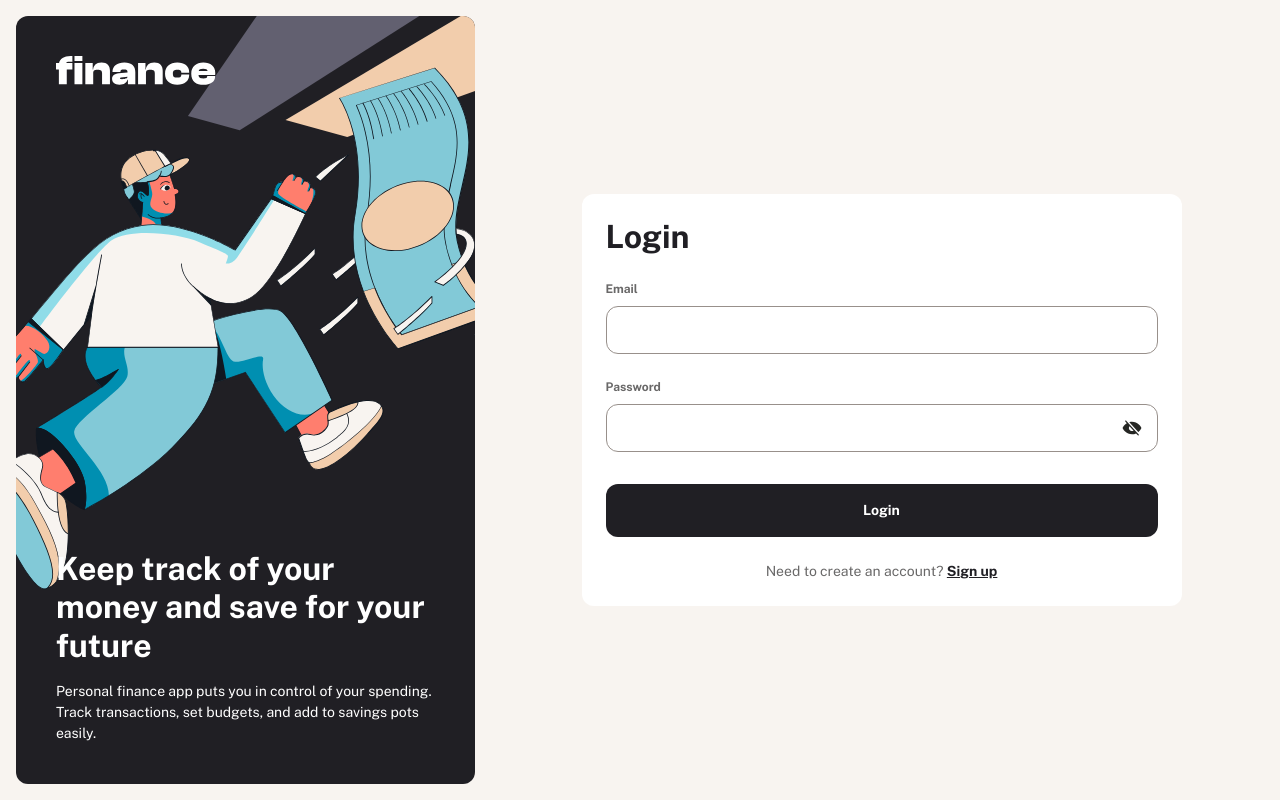
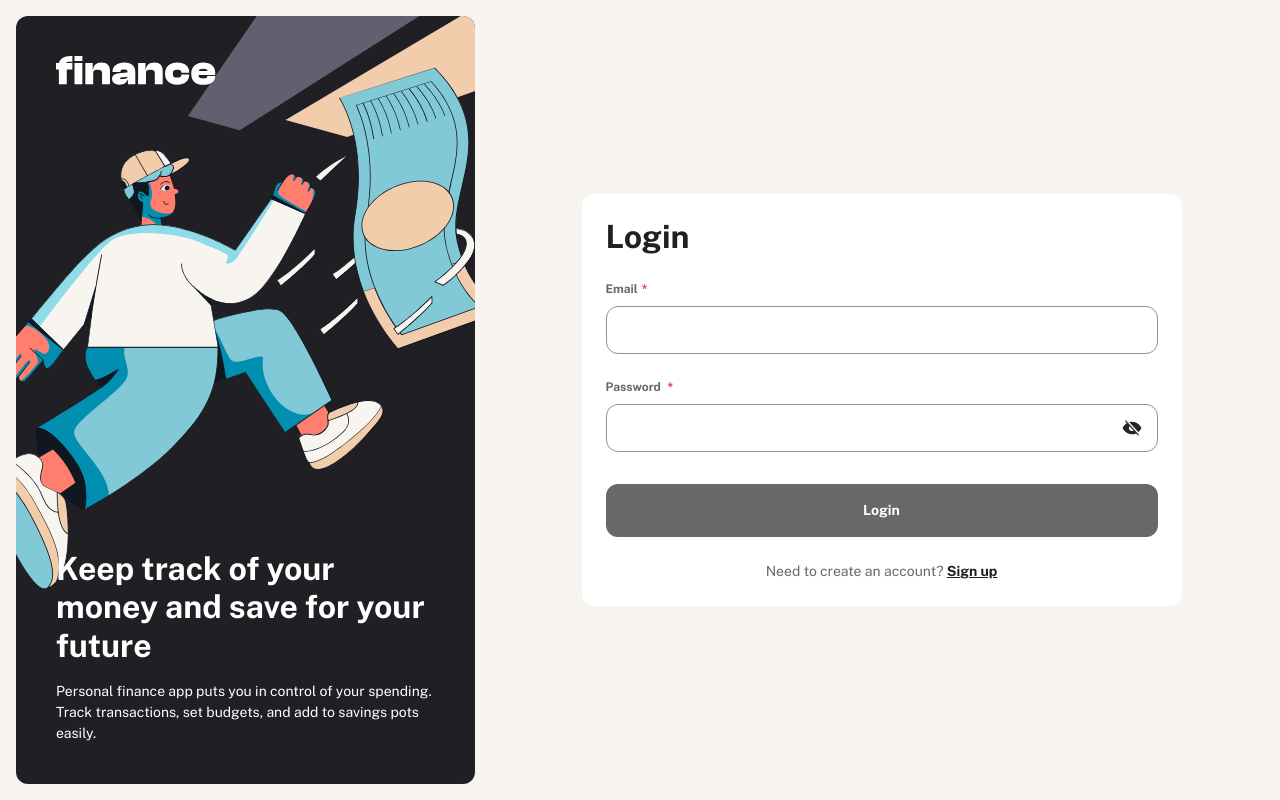
Before and after one commit to fandresh7/frontendmentor-finance-app, an Angular app: page /auth/login in a window 1280 px wide. Built offline with nearby package versions, Linux system fonts and the light colour scheme.

Commit message:
feat: add form validation and reactive forms to login page and clean up signup form

```diff
--- a/src/app/pages/login/login.html
+++ b/src/app/pages/login/login.html
@@ -2,15 +2,32 @@
   <section class="flex flex-col gap-6">
     <h1 class="text-preset-1 text-grey-900">Login</h1>
 
+    <form
+      [formGroup]="loginForm"
+      (ngSubmit)="onSubmit()"
+      class="flex flex-col gap-6">
       <input-text
         label="Email"
-      name="email" />
+        name="email"
+        formControlName="email"
+        [control]="loginForm.controls.email"
+        [required]="true" />
 
       <input-password
         label="Password"
-      name="password" />
+        name="password"
+        formControlName="password"
+        [control]="loginForm.controls.password"
+        [required]="true" />
 
-    <button class="text-preset-4-bold bg-grey-900 hover:bg-beige-500 cursor-pointer rounded-xl p-4 text-white transition-colors duration-300">Login</button>
+      <button
+        type="submit"
+        [disabled]="loginForm.invalid"
+        [class]="loginForm.invalid
+          ? 'text-preset-4-bold bg-grey-500 cursor-not-allowed rounded-xl p-4 text-white transition-colors duration-300'
+          : 'text-preset-4-bold bg-grey-900 hover:bg-beige-500 cursor-pointer rounded-xl p-4 text-white transition-colors duration-300'">
+        Login
+      </button>
 
       <p class="text-preset-4 text-grey-500 text-center">
         Need to create an account?
@@ -20,5 +37,6 @@
           Sign up
         </span>
       </p>
+    </form>
   </section>
 </card>
--- a/src/app/pages/login/login.ts
+++ b/src/app/pages/login/login.ts
@@ -1,4 +1,5 @@
-import { ChangeDetectionStrategy, Component } from '@angular/core'
+import { ChangeDetectionStrategy, Component, inject } from '@angular/core'
+import { FormBuilder, ReactiveFormsModule, Validators } from '@angular/forms'
 import { RouterLink } from '@angular/router'
 import { Card } from '@shared/components/card/card'
 import { InputPassword } from '@shared/forms/components/input-password/input-password'
@@ -6,11 +7,23 @@ import { InputText } from '@shared/forms/components/input-text/input-text'
 
 @Component({
   selector: 'login',
-  imports: [Card, RouterLink, InputPassword, InputText],
+  imports: [Card, RouterLink, InputPassword, InputText, ReactiveFormsModule],
   templateUrl: './login.html',
   changeDetection: ChangeDetectionStrategy.OnPush,
   host: {
     class: 'w-full block'
   }
 })
-export class Login {}
+export class Login {
+  private fb = inject(FormBuilder)
+
+  loginForm = this.fb.group({
+    email: ['', [Validators.required, Validators.email]],
+    password: ['', [Validators.required]]
+  })
+
+  onSubmit(): void {
+    console.log('Form submitted:', this.loginForm.value)
+    this.loginForm.markAllAsTouched()
+  }
+}
--- a/src/app/pages/signup/signup.html
+++ b/src/app/pages/signup/signup.html
@@ -9,7 +9,6 @@
       <input-text
         label="Name"
         name="name"
-        placeholder="Enter your full name"
         formControlName="name"
         [control]="signupForm.controls.name"
         [required]="true" />
@@ -18,7 +17,6 @@
         label="Email"
         name="email"
         type="email"
-        placeholder="Enter your email address"
         formControlName="email"
         [control]="signupForm.controls.email"
         [required]="true" />
@@ -26,7 +24,6 @@
       <input-password
         label="Create Password"
         name="password"
-        placeholder="Enter your password"
         helpText="Passwords must be at least 8 characters"
         formControlName="password"
         [control]="signupForm.controls.password"
@@ -34,18 +31,12 @@
 
       <button
         type="submit"
-        class="text-preset-4-bold bg-grey-900 hover:bg-beige-500 cursor-pointer rounded-xl p-4 text-white transition-colors duration-300">
-        Create Account
-      </button>
-
-      <!-- <button
-        type="submit"
         [disabled]="signupForm.invalid"
         [class]="signupForm.invalid
           ? 'text-preset-4-bold bg-grey-500 cursor-not-allowed rounded-xl p-4 text-white transition-colors duration-300'
           : 'text-preset-4-bold bg-grey-900 hover:bg-beige-500 cursor-pointer rounded-xl p-4 text-white transition-colors duration-300'">
         Create Account
-      </button> -->
+      </button>
     </form>
 
     <p class="text-preset-4 text-grey-500 text-center">
--- a/src/app/pages/signup/signup.ts
+++ b/src/app/pages/signup/signup.ts
@@ -4,7 +4,6 @@ import { Card } from '@shared/components/card/card'
 import { RouterLink } from '@angular/router'
 import { InputPassword } from '@shared/forms/components/input-password/input-password'
 import { InputText } from '@shared/forms/components/input-text/input-text'
-import { validateNameAsync } from '@shared/forms/validators/name-validators'
 
 @Component({
   selector: 'signup',
@@ -19,19 +18,12 @@ export class Signup {
   private fb = inject(FormBuilder)
 
   signupForm = this.fb.group({
-    name: ['', [Validators.required], [validateNameAsync]],
+    name: ['', [Validators.required]],
     email: ['', [Validators.required, Validators.email]],
     password: ['', [Validators.required, Validators.minLength(8)]]
   })
 
-  constructor() {
-    this.signupForm.get('name')?.statusChanges.subscribe(status => {
-      console.log({ status })
-    })
-  }
-
   onSubmit(): void {
-    console.log('sdfdsf')
     console.log('Form submitted:', this.signupForm.value)
     this.signupForm.markAllAsTouched()
   }
```
Lines whose indentation alone changed are shown as unchanged.
